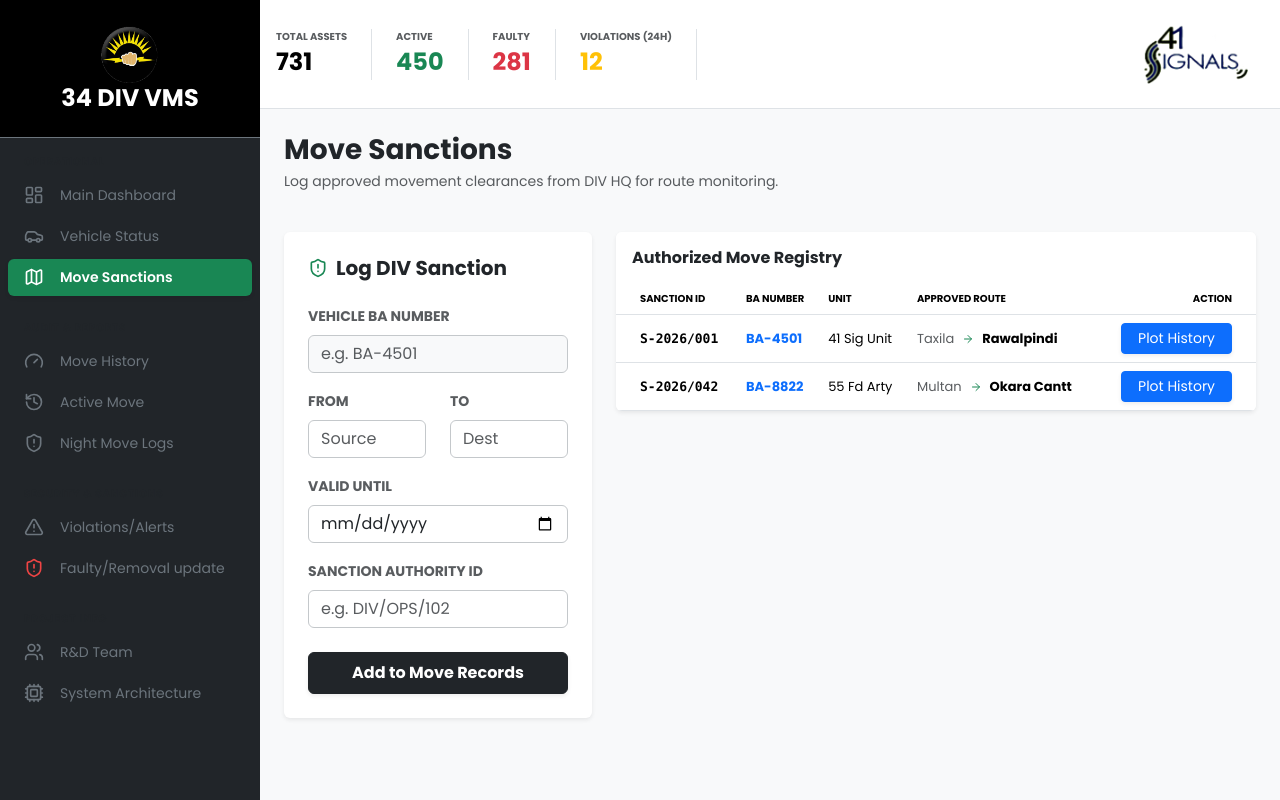
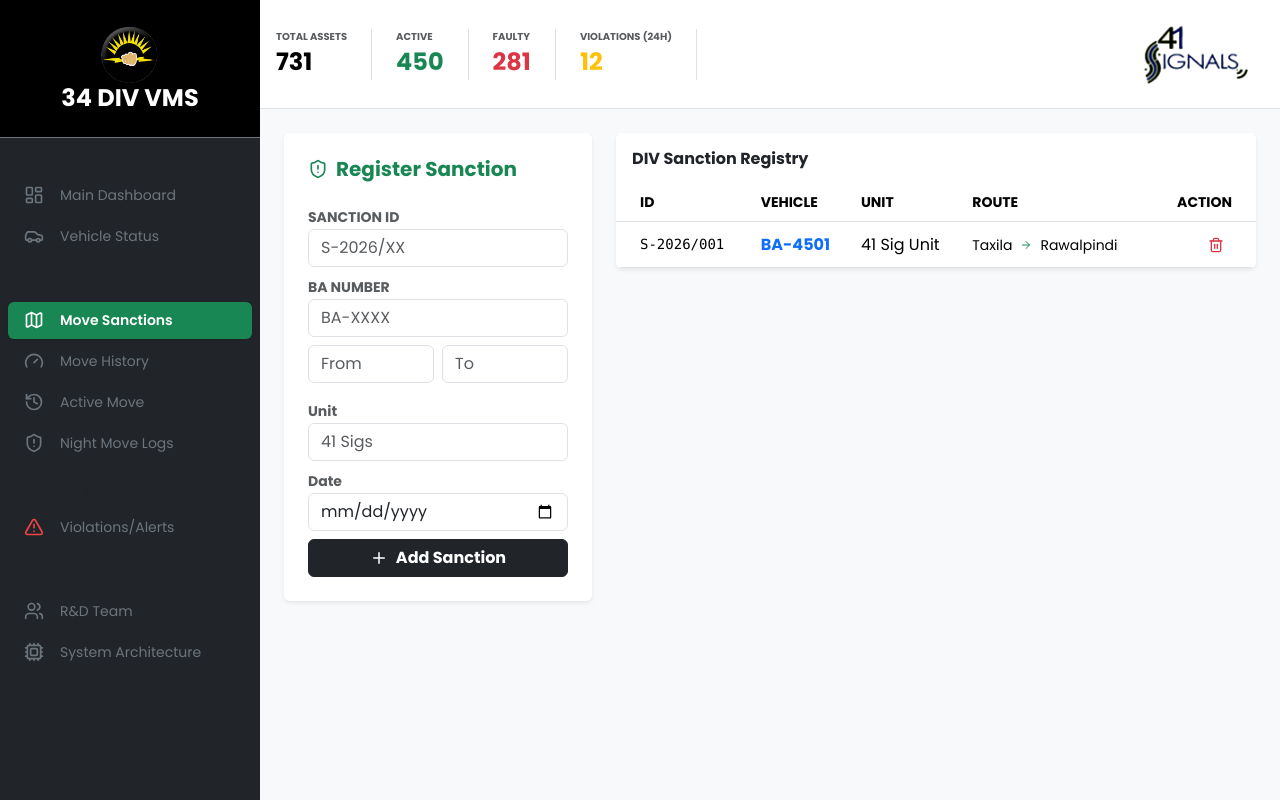
Before and after one commit to arslan-codes/VMS, a React (Vite) app in the folder frontend/: page / in a window 1280 px wide. Both pictures are taken after a click on the element "Move Sanctions". Built offline with nearby package versions, Linux system fonts and the light colour scheme.

Commit message:
updated dashboard

```diff
--- a/frontend/src/App.jsx
+++ b/frontend/src/App.jsx
@@ -1,13 +1,13 @@
-import React, { useState } from "react";
+import React, { useState, useEffect } from "react";
 import Sidebar from "./components/Sidebar";
 import StatHeader from "./components/StatHeader";
 
 // Import your page components
 import AlertsPage from "./pages/AlertsPage";
-import AssetRegistry from "./pages/MoveSanction"; // Mapping AssetRegistry to MoveSanction
+import MoveSanction from "./pages/MoveSanction"; // Mapping AssetRegistry to MoveSanction
 import FleetStatus from "./pages/FleetStatus";
-import MileageReport from "./pages/MileageReport";
-import HistoryView from "./pages/MoveHistory"; // Mapping HistoryView to MoveHistory
+import History from "./pages/History";
+import ActiveMove from "./pages/MoveHistory"; // Mapping HistoryView to MoveHistory
 import DashboardMap from "./pages/DashboardMap";
 import NightMove from "./pages/NightMove";
 import PanicList from "./pages/PanicList";
@@ -15,7 +15,27 @@ import TeamPage from "./pages/TeamPage";
 import Architecture from "./pages/Architecture.JSX";
 
 export default function App() {
-  const [activePage, setActivePage] = useState("dashboard");
+ const [activePage, setActivePage] = useState("dashboard");
+
+  // --- STATE MANAGEMENT & LOCAL STORAGE ---
+  const [sanctions, setSanctions] = useState(() => {
+    const saved = localStorage.getItem("vms_sanctions");
+    return saved ? JSON.parse(saved) : [
+      { id: "S-2026/001", ba: "BA-4501", unit: "41 Sig Unit", from: "Taxila", to: "Rawalpindi", validTo: "2026-01-20" }
+    ];
+  });
+
+  useEffect(() => {
+    localStorage.setItem("vms_sanctions", JSON.stringify(sanctions));
+  }, [sanctions]);
+
+  const addSanction = (newMove) => {
+    setSanctions((prev) => [newMove, ...prev]);
+  };
+
+  const deleteSanction = (id) => {
+    setSanctions(prev => prev.filter(s => s.id !== id));
+  };
 
   const renderContent = () => {
     switch (activePage) {
@@ -27,18 +47,19 @@ export default function App() {
         return <TeamPage />;
       case "fleet":
         return <FleetStatus />;
-      case "history":
-        return <HistoryView />;
+        case "moving":
+        return <MoveSanction sanctions={sanctions} onAdd={addSanction} onDelete={deleteSanction} />;
+      case "Active_move":
+        return <ActiveMove  />;
       case "alerts":
         return <AlertsPage />;
       case "night_move":
         return <NightMove />;
       case "panic":
         return <PanicList />;
-      case "moving":
-        return <AssetRegistry />;
-      case "mileage":
-        return <MileageReport />;
+
+      case "history":
+        return <History />;
       default:
         return (
           <div className="p-5 text-center">
@@ -50,7 +71,7 @@ export default function App() {
 
   // Logic to determine if header should be shown
   // We hide it if activePage is "dashboard" OR "rd_team"
-  const hideHeader = activePage === "dashboard" || activePage === "rd_team";
+  const hideHeader = activePage==="Active_move"  ||activePage === "dashboard" || activePage === "rd_team";
 
   return (
     <div className="d-flex" style={{ height: "100vh", overflow: "hidden" }}>
@@ -60,7 +81,6 @@ export default function App() {
       <div className="flex-grow-1 d-flex flex-column bg-light">
 
         {/* CONDITIONALLY HIDE HEADER */}
-        {/* Only render StatHeader if hideHeader is false */}
         {!hideHeader && <StatHeader />}
 
         <main className="flex-grow-1 overflow-auto">
--- a/frontend/src/components/Sidebar.jsx
+++ b/frontend/src/components/Sidebar.jsx
@@ -11,23 +11,23 @@ export default function Sidebar({ active, setActive }) {
       label: "Operational",
       items: [
         { id: "dashboard", label: "Main Dashboard", icon: <LayoutDashboard size={20} /> },
-        { id: "fleet", label: "Vehicle Status", icon: <Car size={20} /> },
-        { id: "moving", label: "Move Sanctions", icon: <MapIcon size={20} /> }
+        { id: "fleet", label: "Vehicle Status", icon: <Car size={20} /> }
       ]
     },
     {
       label: "Audit & Reports",
       items: [
-        { id: "mileage", label: "Move History", icon: <Gauge size={20} /> },
-        { id: "history", label: "Active Move ", icon: <History size={20} /> },
+        { id: "moving", label: "Move Sanctions", icon: <MapIcon size={20} /> },
+        { id: "history", label: "Move History", icon: <Gauge size={20} /> },
+        { id: "Active_move", label: "Active Move ", icon: <History size={20} /> },
         { id: "night_move", label: "Night Move Logs", icon: <ShieldAlert size={20} /> },
       ]
     },
     {
       label: "Security & Sanctions",
       items: [
-        { id: "alerts", label: "Violations/Alerts", icon: <AlertTriangle size={20} /> },
-        { id: "panic", label: "Faulty/Removal update", icon: <ShieldAlert size={20} color="#ef4444" /> },
+        { id: "alerts", label: "Violations/Alerts", icon: <AlertTriangle size={20}  color="#ef4444"/> },
+        // { id: "panic", label: "Faulty/Removal update", icon: <ShieldAlert size={20} color="#ef4444" /> },
       ]
     },
     {
--- a/frontend/src/pages/DashboardMap.jsx
+++ b/frontend/src/pages/DashboardMap.jsx
@@ -1,8 +1,8 @@
 import React, { useState } from "react";
-import { MapContainer, TileLayer, Polygon, CircleMarker, Tooltip, useMap } from "react-leaflet";
+import { MapContainer, TileLayer, Polygon,Marker, CircleMarker, Tooltip, useMap } from "react-leaflet";
 import "leaflet/dist/leaflet.css";
 import signalsLogo from "../assets/images/UnitLogo3.png"
-
+ import jeepIconImg from "../assets/images/jeep.png";
 
 // Data from your KML
 const hierarchy = {
@@ -57,30 +57,95 @@ function MapController({ activeUnit }) {
   map.setView(view.center, view.zoom, { animate: true, duration: 1.5 });
   return null;
 }
+const jeepIcon = new L.Icon({
+  iconUrl: jeepIconImg,
+  iconSize: [58, 58],
+  iconAnchor: [24, 24],
+  popupAnchor: [0, -14],
+});
+const truckIcon = new L.Icon({
+  iconUrl:jeepIconImg,
+  iconSize: [58, 58],
+  iconAnchor: [24, 24],
+  popupAnchor: [0, -14],
+});
+const fleetData = {
+  "BA-4501": { unit: "41 Sig Unit", type: "Single Cabin" },
+  "BA-8822": { unit: "55 Fd Arty", type: "Double Cabin" },
+  "BA-1203": { unit: "13 Engr", type: "5 Ton" },
+  "BA-9944": { unit: "8 PR", type: "Single Cabin" },
+  "BA-3315": { unit: "8 SR", type: "5 Ton" },
+  "BA-7766": { unit: "33 SR", type: "Double Cabin" },
+  "BA-1077": { unit: "10 PR", type: "Single Cabin" },
+  "BA-9708": { unit: "97 Ord", type: "5 Ton" },
+  "BA-5909": { unit: "59 S&T", type: "5 Ton" },
+};
+const generateVehiclesForAOR = (locations) => {
+  const offsets = [
+    [0.01, 0.01],
+    [-0.01, 0.008],
+    [0.008, -0.01],
+    [-0.008, -0.008],
+    [0.012, 0],
+    [0, 0.012],
+  ];
 
+  return Object.entries(fleetData).map(([ba, veh], idx) => {
+    const base = locations[idx % locations.length].pos;
+    const off = offsets[idx % offsets.length];
+    return {
+      ba,
+      ...veh,
+      pos: [base[0] + off[0], base[1] + off[1]],
+    };
+  });
+};
 export default function BlinkingTacticalMap() {
   const [activeUnit, setActiveUnit] = useState("34 DIV");
+const vehiclesByAOR = {};
+  Object.entries(hierarchy).forEach(([unit, data]) => {
+    vehiclesByAOR[unit] = generateVehiclesForAOR(data.locations);
+  });
 
   return (
     <div className="vh-100 vw-100 bg-dark position-relative overflow-hidden">
 
       {/* TOP NAV BAR */}
-      <div className="position-absolute  top-0 start-0 w-100  " style={{ zIndex: 1000 }}>
-        <div className="d-flex align-items-center justify-content-between px-2 py-2  shadow-lg border border-secondary"
-             style={{ background: 'rgba(0, 0, 0, 0.95)', backdropFilter: 'blur(10px)' }}>
+ {/* TOP NAV BAR */}
+<div className="position-absolute top-0 start-0 w-100" style={{ zIndex: 1000 }}>
+  {/* The 'vw-100' and 'overflow-hidden' on the parent container (BlinkingTacticalMap)
+      combined with 'w-100' here ensures the bar never exceeds the screen width. */}
+  <div className="d-flex align-items-center justify-content-between px-3 py-2 shadow-lg border-bottom border-secondary"
+       style={{
+         background: 'rgba(0, 0, 0, 0)',
+         backdropFilter: 'blur(2px)',
+         width: '100%',
+         height: '60px'
+       }}>
 
-          <div className="d-flex align-items-center gap-2">
-            <div className="border-end border-secondary px-4">
-              <h6 className="text-success fw-bold mb-0">34 DIV AOR</h6>
-              {/* <small className="text-white" style={{ fontSize: '9px' }}>MAP</small> */}
+    {/* LEFT SECTION: Title and Unit Selection */}
+    <div className="d-flex align-items-center gap-3 overflow-hidden">
+      <div className="border-end border-black border-2 pe-3 flex-shrink-0">
+        {/* <h6 className="text-success fw-bold mb-0">34 DIV AOR</h6> */}
+        <img
+        src={signalsLogo}
+        alt="41 Signals"
+        style={{
+          height: "35px",
+          objectFit: "contain",
+          filter: "grayscale(100%) brightness(100) invert(1)",
+          // opacity:
+        }}
+      />
       </div>
 
-            <div className="d-flex gap-2">
+      {/* Button Group */}
+      <div className="d-flex gap-2  no-scrollbar">
         {Object.keys(hierarchy).reverse().map((unit) => (
           <button
             key={unit}
             onClick={() => setActiveUnit(unit)}
-                  className={`btn btn-sm px-3 py-2 rounded-2 d-flex align-items-center gap-2 transition-all ${
+            className={`btn btn-sm px-3 py-2 rounded-2 d-flex align-items-center gap-2 flex-shrink-0 transition-all ${
               activeUnit === unit ? 'bg-success text-white shadow' : 'text-secondary border-0'
             }`}
             style={{ fontSize: '11px', fontWeight: '700' }}
@@ -92,22 +157,12 @@ export default function BlinkingTacticalMap() {
             {unit}
           </button>
         ))}
-            </div>
-             <div className="d-flex justify-content-end px-1 py-2" style={{ width: "300px" }}>
-  <img
-    src={signalsLogo}
-    alt="41 Signals"
-    style={{
-      height: "30px",
-      objectFit: "contain",
-      // This makes the image completely black and white
-      filter: "grayscale(100%) brightness(0) invert(1)",
-      // Optional: use "contrast(1.5)" if the details are blurry
-      opacity: 0.8 // Makes it look more integrated into the UI
-    }}
-  />
+
       </div>
     </div>
+
+    {/* RIGHT SECTION: Logo */}
+
   </div>
 </div>
 
@@ -162,6 +217,26 @@ export default function BlinkingTacticalMap() {
             </React.Fragment>
           );
         })}
+          {Object.entries(vehiclesByAOR).map(([unit, vehicles]) => {
+          const isVisible = activeUnit === "34 DIV" || activeUnit === unit;
+          if (!isVisible) return null;
+
+          return vehicles.map((veh) => (
+            <Marker
+              key={veh.ba}
+              position={veh.pos}
+              icon={veh.type.includes("5 Ton") ? truckIcon : jeepIcon}
+            >
+              <Tooltip>
+                <strong>{veh.ba}</strong>
+                <br />
+                {veh.type}
+                <br />
+                {veh.unit}
+              </Tooltip>
+            </Marker>
+          ));
+        })}
       </MapContainer>
 
       <style>{`
--- a/frontend/src/pages/MoveSanction.jsx
+++ b/frontend/src/pages/MoveSanction.jsx
@@ -1,90 +1,93 @@
 import React, { useState } from "react";
-import { FileCheck, ShieldAlert, Calendar, MapPin, UserCheck, Search, ArrowRight } from "lucide-react";
+import { ShieldAlert, ArrowRight, Trash2, Plus } from "lucide-react";
 
-export default function MoveSanctions() {
-  // In a real app, this state would be shared via App.jsx or a Database
-  const [sanctions, setSanctions] = useState([
-    { id: "S-2026/001", ba: "BA-4501", unit: "41 Sig Unit", from: "Taxila", to: "Rawalpindi", validTo: "2026-01-20", status: "Approved" },
-    { id: "S-2026/042", ba: "BA-8822", unit: "55 Fd Arty", from: "Multan", to: "Okara Cantt", validTo: "2026-01-18", status: "Approved" }
-  ]);
+export default function MoveSanctions({ sanctions, onAdd, onDelete }) {
+  const [form, setForm] = useState({ id: "", ba: "", from: "", to: "", unit: "", date: "", validTo: "" });
+
+  const handleAdd = (e) => {
+    e.preventDefault();
+
+    if (!form.id || !form.ba) return alert("Please enter Sanction ID and BA Number");
+    onAdd({ ...form});
+    setForm({ id: "", ba: "", from: "", to: "", unit: "", date: "", validTo: "" });
+  };
 
   return (
-    <div className="p-4 bg-light min-vh-100" style={{ animation: "fadeIn 0.3s ease-out" }}>
-      <div className="d-flex justify-content-between align-items-center mb-4">
-        <div>
-          <h3 className="fw-bold mb-1 text-dark">Move Sanctions</h3>
-          <p className="text-muted small">Log approved movement clearances from DIV HQ for route monitoring.</p>
-        </div>
-      </div>
-
+    <div className="p-4 bg-light">
       <div className="row g-4">
-        {/* Form to Add Sanction Record */}
+        {/* INPUT FORM */}
         <div className="col-lg-4">
           <div className="card border-0 shadow-sm p-4">
-            <h5 className="fw-bold mb-4 d-flex align-items-center gap-2">
-              <ShieldAlert size={20} className="text-success" /> Log DIV Sanction
+            <h5 className="fw-bold mb-4 text-success d-flex align-items-center gap-2">
+              <ShieldAlert size={20} /> Register Sanction
             </h5>
+            <form onSubmit={handleAdd}>
+              <div className="mb-2">
+                <label className="small fw-bold text-muted">SANCTION ID</label>
+                <input type="text" className="form-control" placeholder="S-2026/XX"
+                  value={form.id} onChange={e => setForm({...form, id: e.target.value})} />
+              </div>
+              <div className="mb-2">
+                <label className="small fw-bold text-muted">BA NUMBER</label>
+                <input type="text" className="form-control" placeholder="BA-XXXX"
+                  value={form.ba} onChange={e => setForm({...form, ba: e.target.value.toUpperCase()})} />
+              </div>
+              <div className="row g-2 mb-3">
+                <div className="col"><input type="text" className="form-control" placeholder="From" value={form.from} onChange={e => setForm({...form, from: e.target.value})} /></div>
+                <div className="col"><input type="text" className="form-control" placeholder="To" value={form.to} onChange={e => setForm({...form, to: e.target.value})} /></div>
+              </div>
+              <div className="mb-2">
+                <label className="small fw-bold text-muted">Unit</label>
+                <input type="text" className="form-control" placeholder="41 Sigs"
+                  value={form.unit} onChange={e => setForm({...form, unit: e.target.value.toUpperCase()})} />
 
-            <div className="mb-3">
-              <label className="form-label small fw-bold text-muted">VEHICLE BA NUMBER</label>
-              <input type="text" className="form-control border-secondary-subtle bg-light" placeholder="e.g. BA-4501" />
-            </div>
+              </div><div className="mb-2">
+                <label className="small fw-bold text-muted">Date</label>
+                <input type="date" className="form-control" placeholder=""
+                  value={form.date} onChange={e => setForm({...form, date: e.target.value})} />
 
-            <div className="row mb-3">
-              <div className="col">
-                <label className="form-label small fw-bold text-muted">FROM</label>
-                <input type="text" className="form-control border-secondary-subtle" placeholder="Source" />
               </div>
-              <div className="col">
-                <label className="form-label small fw-bold text-muted">TO</label>
-                <input type="text" className="form-control border-secondary-subtle" placeholder="Dest" />
-              </div>
-            </div>
 
-            <div className="mb-3">
-              <label className="form-label small fw-bold text-muted">VALID UNTIL</label>
-              <input type="date" className="form-control border-secondary-subtle" />
-            </div>
-
-            <div className="mb-4">
-              <label className="form-label small fw-bold text-muted">SANCTION AUTHORITY ID</label>
-              <input type="text" className="form-control border-secondary-subtle" placeholder="e.g. DIV/OPS/102" />
-            </div>
-
-            <button className="btn btn-dark w-100 py-2 fw-bold shadow-sm">Add to Move Records</button>
+              <button className="btn btn-dark w-100 fw-bold d-flex align-items-center justify-content-center gap-2">
+                <Plus size={18} /> Add Sanction
+              </button>
+            </form>
           </div>
         </div>
 
-        {/* List of Sanctions */}
+        {/* DATA TABLE */}
         <div className="col-lg-8">
           <div className="card border-0 shadow-sm overflow-hidden">
             <div className="card-header bg-white py-3 border-0">
-              <h6 className="mb-0 fw-bold">Authorized Move Registry</h6>
+              <h6 className="mb-0 fw-bold">DIV Sanction Registry</h6>
             </div>
             <div className="table-responsive">
               <table className="table table-hover align-middle mb-0">
-                <thead className="bg-light">
-                  <tr className="text-muted small text-uppercase" style={{ fontSize: '10px' }}>
-                    <th className="ps-4">Sanction ID</th>
-                    <th>BA Number</th>
+                <thead className="bg-light small text-uppercase">
+                  <tr>
+                    <th className="ps-4">ID</th>
+                    <th>Vehicle</th>
                     <th>Unit</th>
-                    <th>Approved Route</th>
+                    <th>Route</th>
                     <th className="text-end pe-4">Action</th>
+
                   </tr>
                 </thead>
                 <tbody>
-                  {sanctions.map((row, i) => (
-                    <tr key={i} style={{ fontSize: '13px' }}>
-                      <td className="ps-4 font-monospace fw-bold">{row.id}</td>
-                      <td className="text-primary fw-bold">{row.ba}</td>
-                      <td>{row.unit}</td>
+                  {sanctions.map((s) => (
+                    <tr key={s.id}>
+                      <td className="ps-4 font-monospace small">{s.id}</td>
+                      <td className="fw-bold text-primary">{s.ba}</td>
+                      <td>{s.unit}</td>
                       <td>
-                        <span className="text-muted">{row.from}</span>
-                        <ArrowRight size={12} className="mx-2 text-success"/>
-                        <span className="fw-bold">{row.to}</span>
+                        <span className="small">{s.from}</span>
+                        <ArrowRight size={12} className="mx-2 text-success" />
+                        <span className="small">{s.to}</span>
                       </td>
                       <td className="text-end pe-4">
-                        <button className="btn btn-sm btn-primary px-3 shadow-sm">Plot History</button>
+                        <button onClick={() => onDelete(s.id)} className="btn btn-sm btn-outline-danger border-0">
+                          <Trash2 size={16} />
+                        </button>
                       </td>
                     </tr>
                   ))}
```
Also changed, not shown: frontend/src/pages/Architecture.jsx (+62 -50 lines), frontend/src/pages/MoveHistory.jsx (+73 -21 lines), frontend/src/pages/TeamPage.jsx (+5 -5 lines), frontend/src/pages/History.jsx (renamed from frontend/src/pages/MileageReport.jsx), 1 other file (tests, documents, lock files or other folders). Lines whose indentation alone changed are shown as unchanged.
